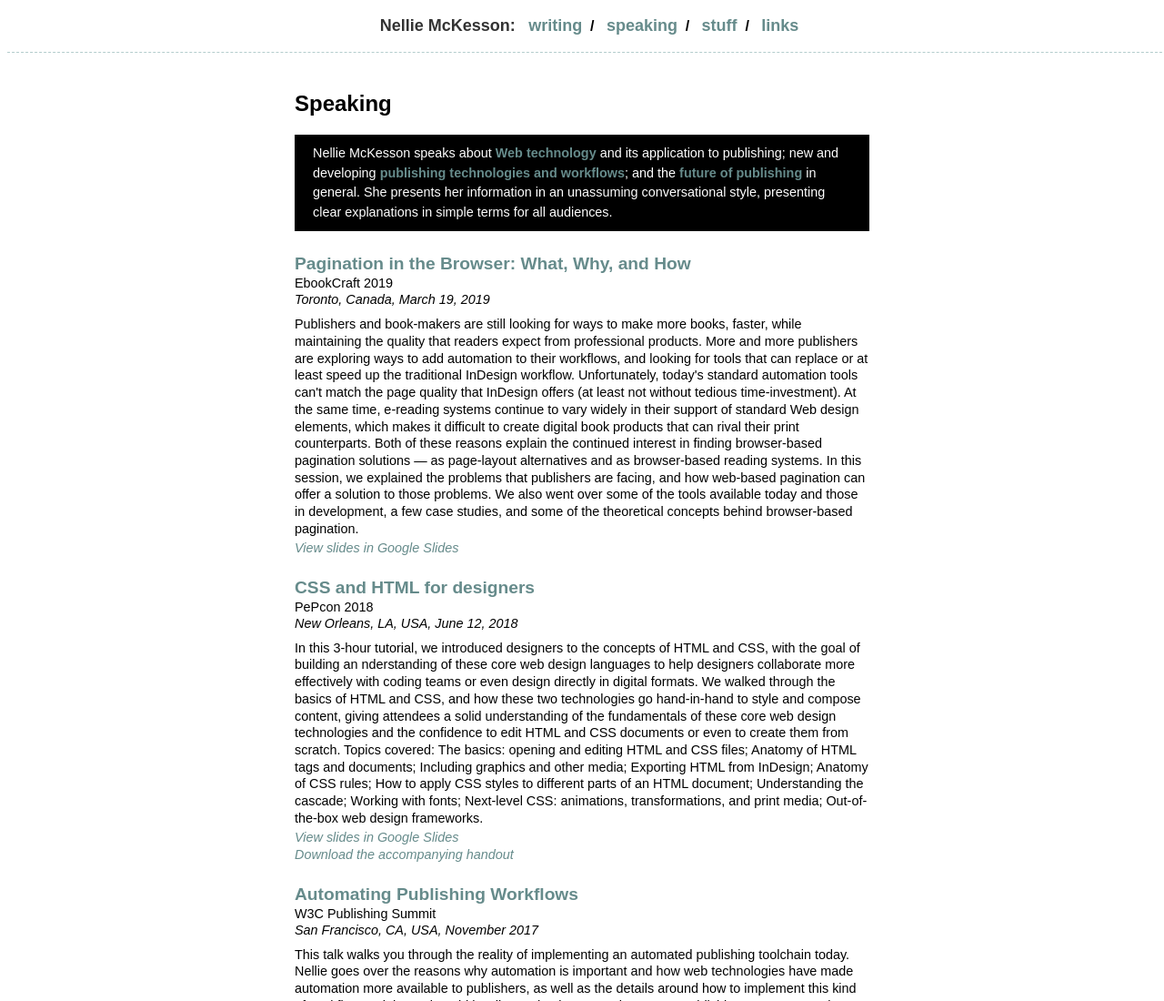
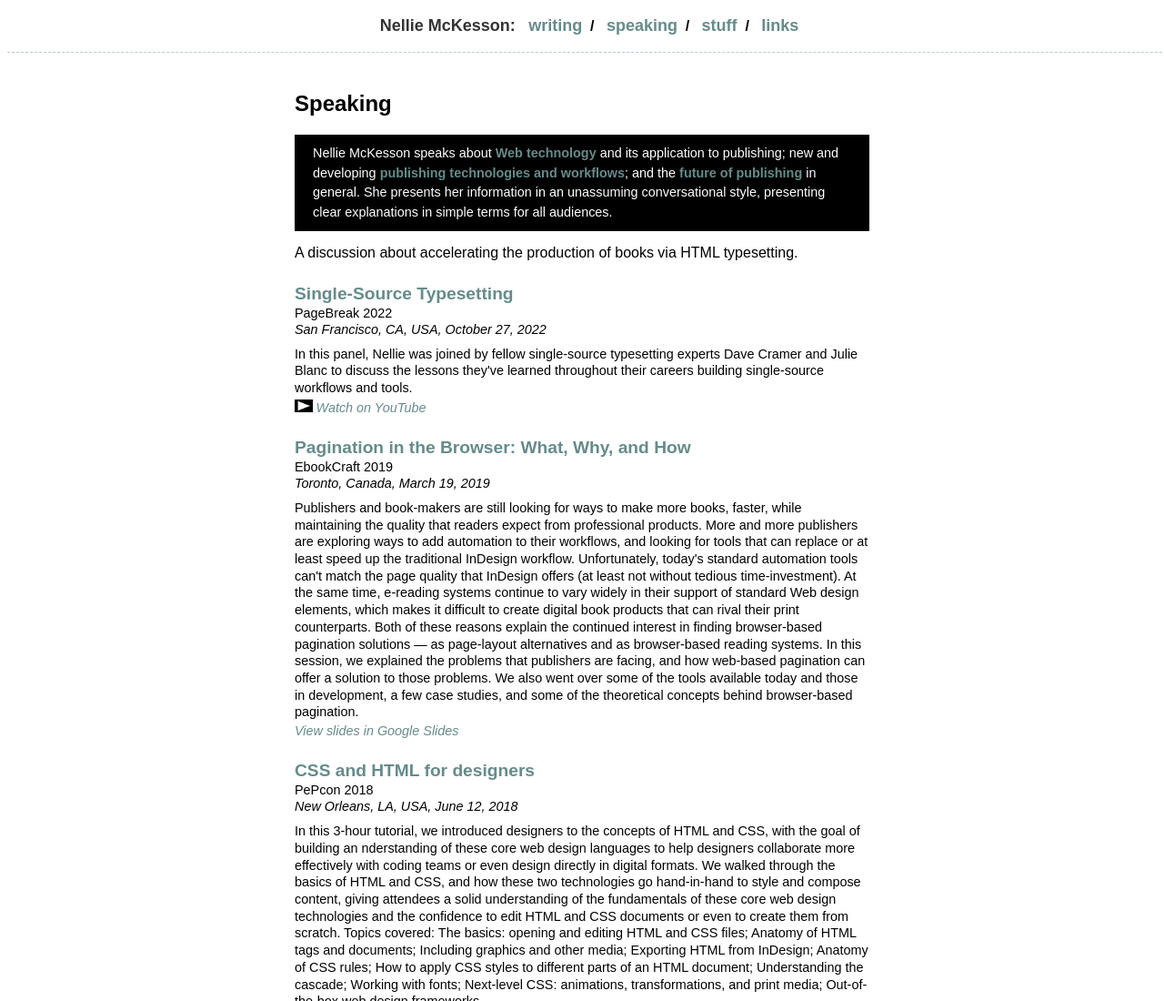
Before and after one commit to nelliemckesson/nelliemckesson.github.io, a plain HTML site: page speaking.html in a window 1280 px wide. Shown: the top 1100 px of the page at 91% size. Drawn offline with Linux system fonts and the light colour scheme.

Commit message:
add pagebreak

```diff
--- a/speaking.html
+++ b/speaking.html
@@ -38,6 +38,15 @@
 <h2>Speaking</h2>
 
 <p class="lede">Nellie McKesson speaks about <strong>Web technology</strong> and its application to publishing; new and developing <strong>publishing technologies and workflows</strong>; and the <strong>future of publishing</strong> in general. She presents her information in an unassuming conversational style, presenting clear explanations in simple terms for all audiences.</p>
+
+A discussion about accelerating the production of books via HTML typesetting.
+
+<p class="pubtitle">
+	<a href="https://docs.google.com/presentation/d/1vnoNkW0hYXV6zUoxVQP2mpnTeS4JBt3bmlquVGeoTkg/edit?usp=sharing" target="_blank">Single-Source Typesetting</a></p>
+<p class="pubsource"><a href="https://pagebreakconf.com/" target="_blank">PageBreak 2022</a></p>
+<p class="pubdate">San Francisco, CA, USA, October 27, 2022</p>
+<p class="desc">In this panel, Nellie was joined by fellow single-source typesetting experts Dave Cramer and Julie Blanc to discuss the lessons they've learned throughout their careers building single-source workflows and tools.</p>
+<p class="readmore"><a href="https://www.youtube.com/watch?v=E18TLgK9kfc" target="_blank"><img src="assets/play-icon.png" alt="Play"/> Watch on YouTube</a></p>
 
 <p class="pubtitle">
 	<a href="https://docs.google.com/presentation/d/1qzaCAYLViybPPX5PbzGXR7fElNwAxc33sgw_aWoArE8/edit?usp=sharing" target="_blank">Pagination in the Browser: What, Why, and How</a></p>
```
